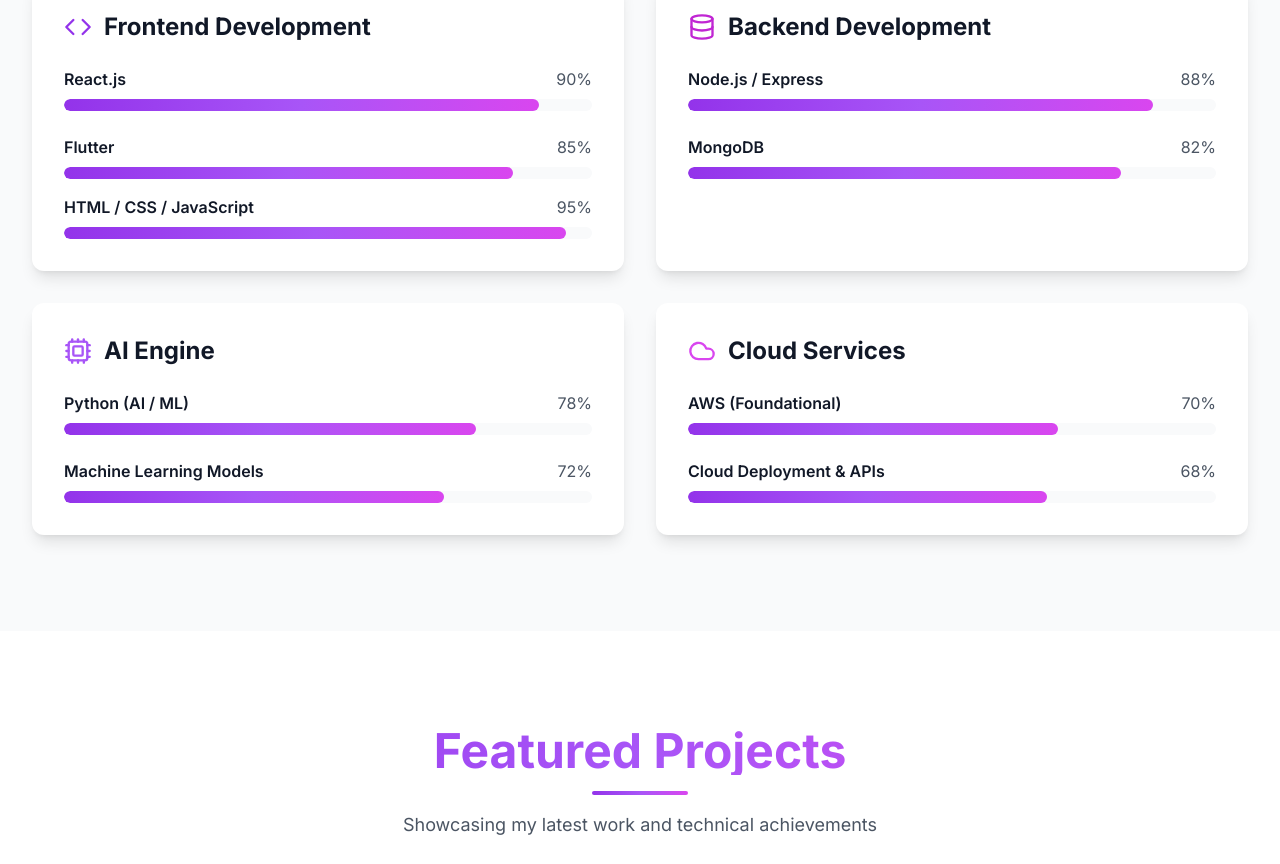
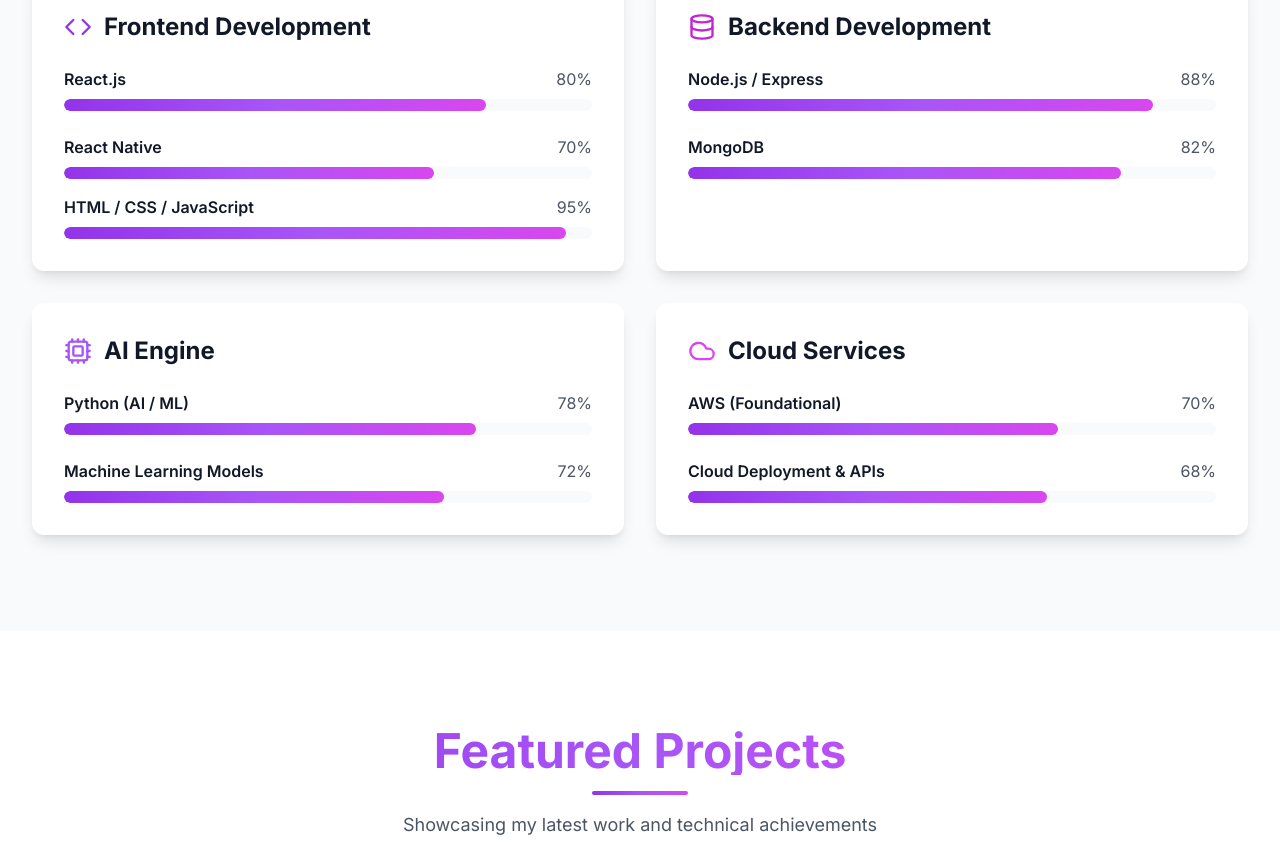
Before and after one commit to Ahtisham992/Ahtisham_portfolio, a React (Vite) app in the folder frontend/my-portfolio/: page / in a window 1280 px wide. Shown: the part 2300-3164 px from the top of the page. Built offline with nearby package versions, Linux system fonts and the light colour scheme.

Commit message:
Fix: updated portfolio

```diff
--- a/frontend/my-portfolio/src/data/portfolio.js
+++ b/frontend/my-portfolio/src/data/portfolio.js
@@ -32,8 +32,8 @@ export const personalInfo = {
 
 export const skills = {
   frontend: [
-    { name: "React.js", level: 90 },
-    { name: "Flutter", level: 85 },
+    { name: "React.js", level: 80 },
+    { name: "React Native", level: 70 },
     { name: "HTML / CSS / JavaScript", level: 95 }
   ],
   backend: [
```
